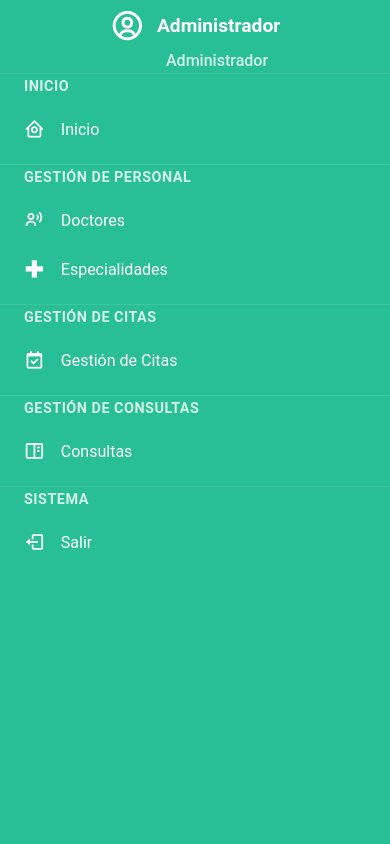
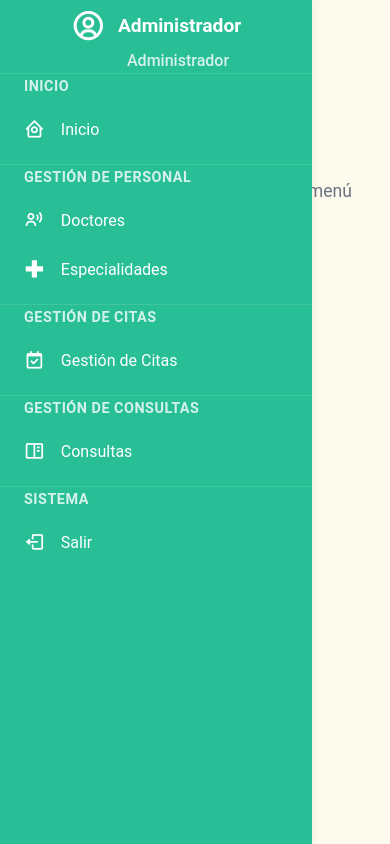
Before and after one commit to DokiyTobi20/Willian, a PHP site: page /panel/panel.php in a window 390 px wide. Run offline with PHP 8.4, Linux system fonts and the light colour scheme; a user stored in the database is signed in.

Commit message:
fix: errores visuales de los modal en los paneles

```diff
--- a/consultas/consultas.js
+++ b/consultas/consultas.js
@@ -653,7 +653,9 @@
     function abrirModalCrearConsulta() {
         const modalCrear = document.getElementById('modalCrear');
         if (!modalCrear) return;
-        modalCrear.style.display = 'block';
+        modalCrear.style.display = 'flex';
+        modalCrear.style.justifyContent = "center";
+        modalCrear.style.alignItems = "center";
         document.body.style.overflow = 'hidden';
         setTimeout(() => {
             const input = document.getElementById('buscar_usuario_crear');
--- a/doctores/doctores.js
+++ b/doctores/doctores.js
@@ -229,7 +229,9 @@
         const tituloEl = document.getElementById('modalTitulo');
         if (tituloEl) tituloEl.textContent = titulo;
         cargarEspecialidades();
-        modalDoctor.style.display = 'block';
+        modalDoctor.style.display = 'flex';
+        modalDoctor.style.justifyContent = "center";
+        modalDoctor.style.alignItems = "center";
         document.body.style.overflow = 'hidden';
         setTimeout(() => {
             const input = modalDoctor.querySelector('input');
--- a/especialidades/especialidades.js
+++ b/especialidades/especialidades.js
@@ -359,7 +359,9 @@
             modalCrear = document.getElementById('modalCrear');
         }
         if (!modalCrear) return;
-        modalCrear.style.display = 'block';
+        modalCrear.style.display = 'flex';
+        modalCrear.style.justifyContent = "center";
+        modalCrear.style.alignItems = "center";
         document.body.style.overflow = 'hidden';
         setTimeout(() => {
             const input = document.getElementById('nombre');
--- a/panel/panel.css
+++ b/panel/panel.css
@@ -32,7 +32,7 @@
 	top: 0;
 	transition: width 0.3s;
 	overflow-y: auto;
-	z-index: 9999;
+	z-index: 1000;
 	display: flex;
 	flex-direction: column;
 
@@ -249,7 +249,7 @@
 
 @media (max-width: 700px) {
 	.menu-dashboard {
-		width: 100vw;
+		width: 80vw;
 		height: 100dvh;
 		min-height: 0 !important;
 		max-height: 100dvh !important;
@@ -257,7 +257,7 @@
 		left: 0;
 		top: 0;
 		overflow-y: auto;
-		z-index: 9999;
+		z-index: 1000;
 		display: flex;
 		flex-direction: column;
 	}
```
Also changed, not shown: consultas/consultas.css (+14 -5 lines).
